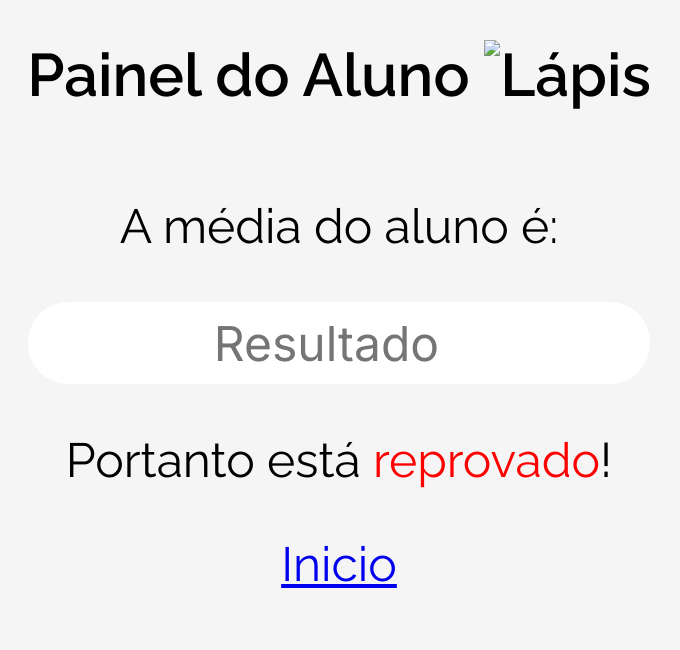
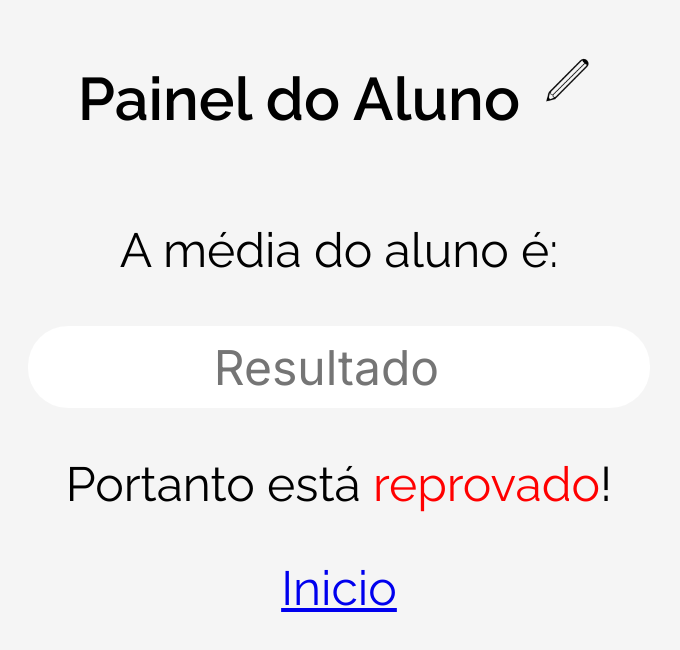
Before and after one commit to maxsoares13/DNC-Day03-PainelDoAluno, a plain HTML site: page resultado.html in a window 1280 px wide. Shown: the whole page, without its empty margins (301-981 px from the left). Drawn offline with Linux system fonts and the light colour scheme.

Commit message:
Correção no logotipo do resultado

```diff
--- a/resultado.html
+++ b/resultado.html
@@ -28,7 +28,7 @@
 
     <h1 id="titulo">
         Painel do Aluno
-        <img src="./assets/images/lapis.png" alt="Lápis" />
+        <img src="./assets/lapis.png" alt="Lápis" />
     </h1>
 
     <div id="formulario" >
```
